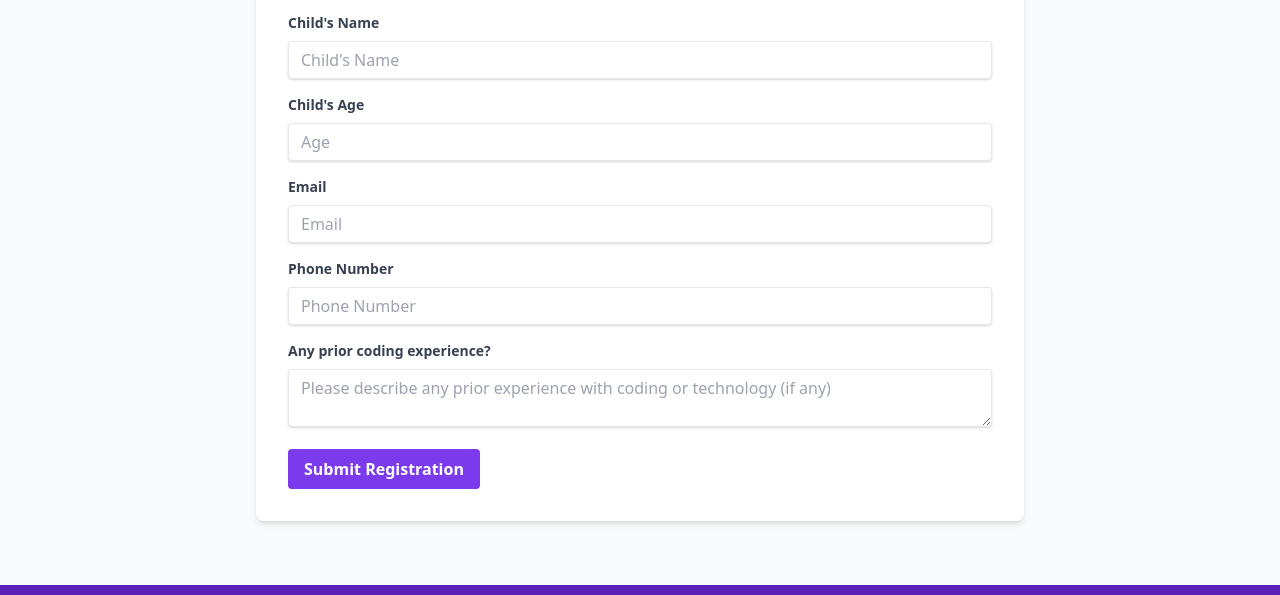
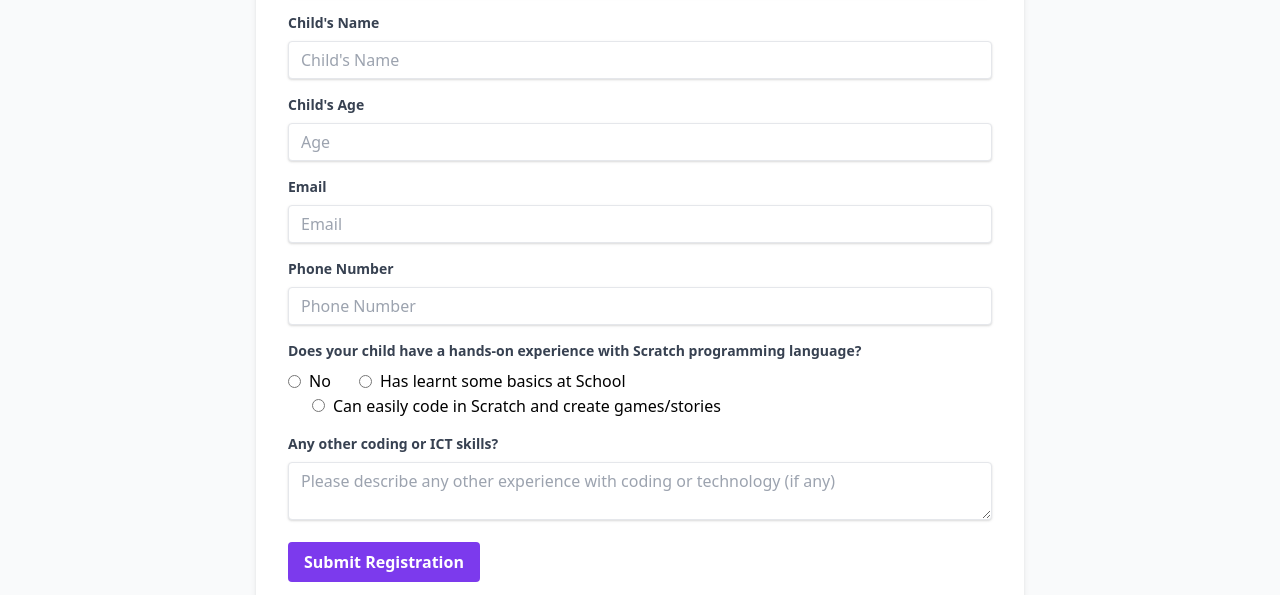
Before and after one commit to shubhanshu-gupta/scratchbootcamp, a plain HTML site: page index.html in a window 1280 px wide. Shown: the part 3845-4440 px from the top of the page. Drawn offline with nearby package versions, Linux system fonts and the light colour scheme.

Commit message:
Updated registration form with additional question

```diff
--- a/index.html
+++ b/index.html
@@ -341,11 +341,30 @@
                     </label>
                     <input name="phone" class="shadow appearance-none border rounded w-full py-2 px-3 text-gray-700 leading-tight focus:outline-none focus:shadow-outline" id="phone" type="tel" placeholder="Phone Number" required>
                 </div>
+                                <div class="mb-4">
+                    <label class="block text-gray-700 text-sm font-bold mb-2" for="scratch-experience">
+                        Does your child have a hands-on experience with Scratch programming language?
+                    </label>
+                    <div class="mt-2">
+                        <label class="inline-flex items-center">
+                            <input type="radio" class="form-radio" name="scratch-experience" value="no">
+                            <span class="ml-2">No</span>
+                        </label>
+                        <label class="inline-flex items-center ml-6">
+                            <input type="radio" class="form-radio" name="scratch-experience" value="basics">
+                            <span class="ml-2">Has learnt some basics at School</span>
+                        </label>
+                        <label class="inline-flex items-center ml-6">
+                            <input type="radio" class="form-radio" name="scratch-experience" value="advanced">
+                            <span class="ml-2">Can easily code in Scratch and create games/stories</span>
+                        </label>
+                    </div>
+                </div>
                 <div class="mb-4">
                     <label class="block text-gray-700 text-sm font-bold mb-2" for="experience">
-                        Any prior coding experience?
+                        Any other coding or ICT skills?
                     </label>
-                    <textarea name="experience" class="shadow appearance-none border rounded w-full py-2 px-3 text-gray-700 leading-tight focus:outline-none focus:shadow-outline" id="experience" placeholder="Please describe any prior experience with coding or technology (if any)"></textarea>
+                    <textarea class="shadow appearance-none border rounded w-full py-2 px-3 text-gray-700 leading-tight focus:outline-none focus:shadow-outline" id="experience" placeholder="Please describe any other experience with coding or technology (if any)"></textarea>
                 </div>
                 <input type="hidden" name="_subject" value="New Registration for Kids Scratch Programming Workshop">
                 <input type="hidden" name="_next" value="https://yourwebsite.com/thank-you.html">
```
